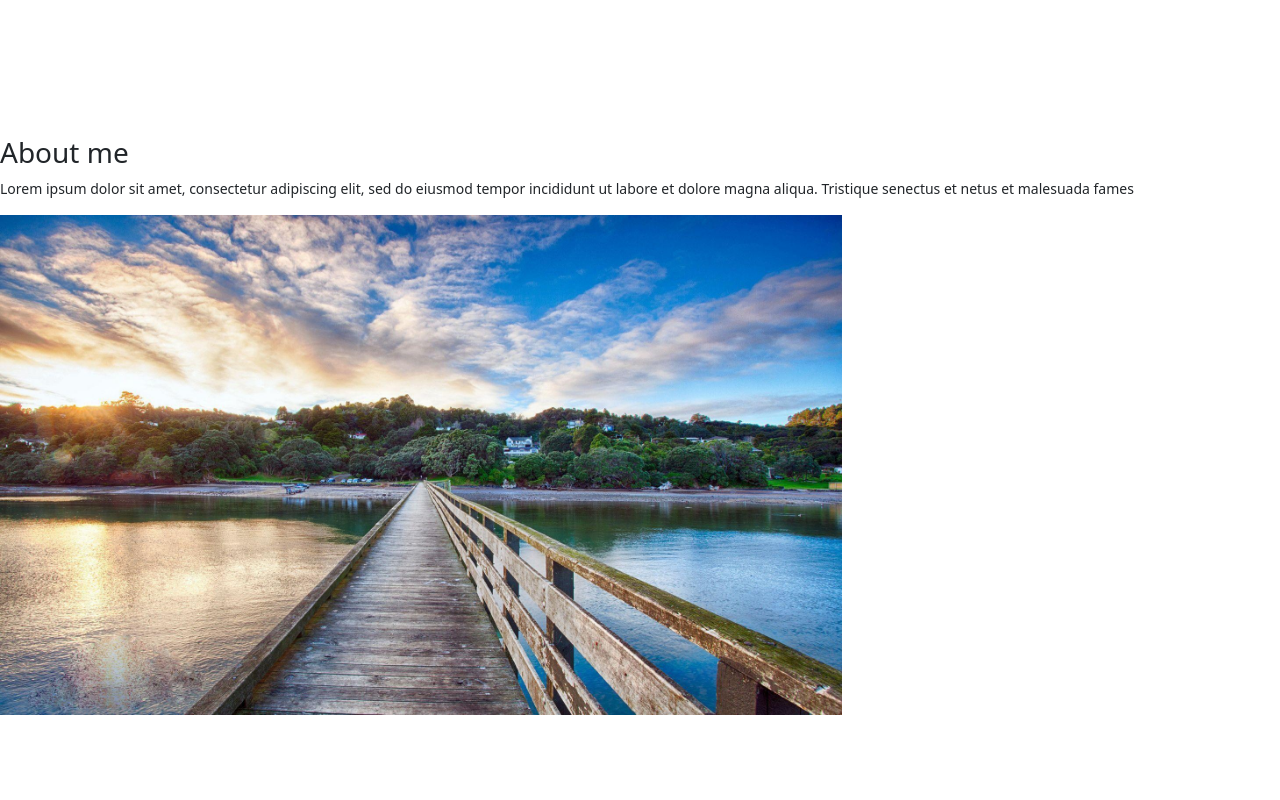
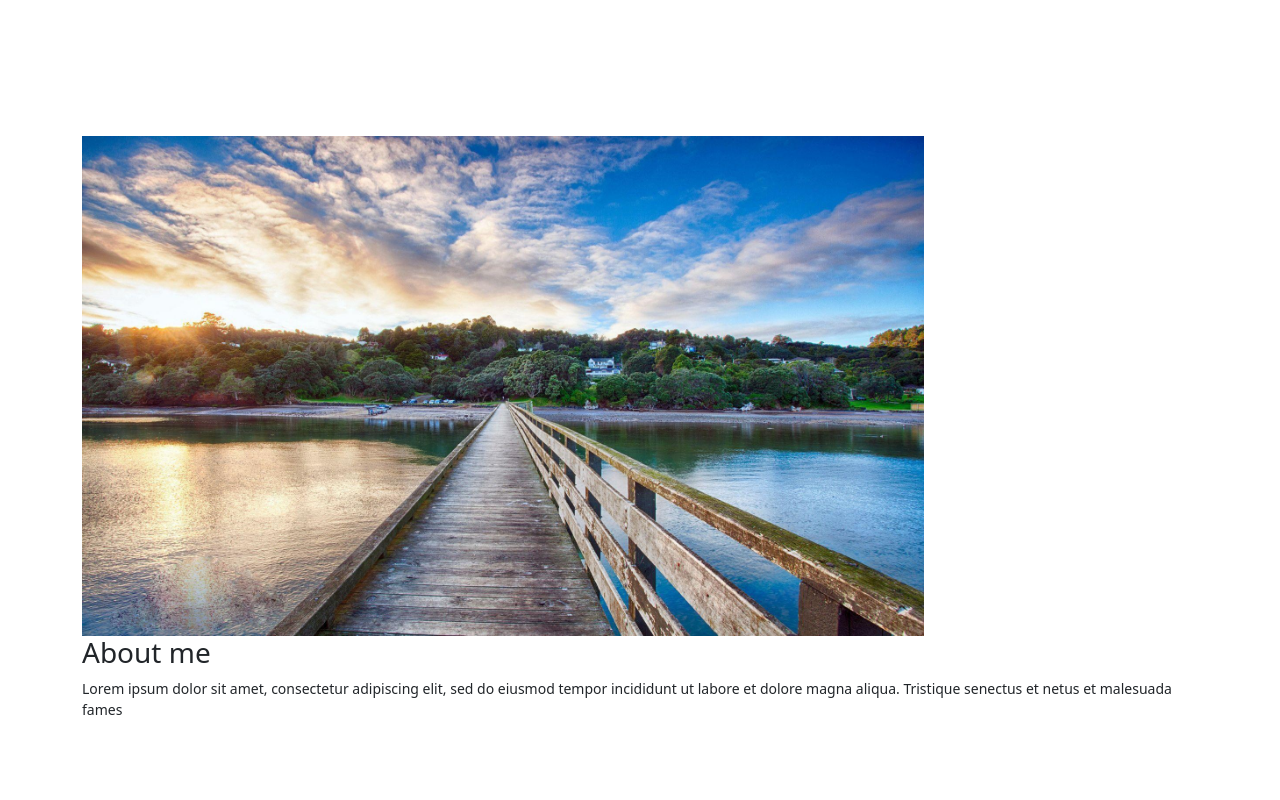
Before and after one commit to JohnEmmanuelBontilao/my-porfolio2, a plain HTML site: page index.html in a window 1280 px wide. Shown: the part 720-1520 px from the top of the page. Drawn offline with nearby package versions, Linux system fonts and the light colour scheme; files whose address does not match are found by name.

Commit message:
Add files via upload

```diff
--- a/index.html
+++ b/index.html
@@ -21,7 +21,7 @@
         <nav class="navbar navbar-expand bavbar-dark bg-success">
             <div class="container-fluids fs-5">
                 <a href="navar-brand" href="#">
-                    <img src="logo.png" alt="logo failed" width="40">
+                    <img src="c:\Users\Quenn\Desktop\John-Portfolio\assets\logo.png" alt="logo failed" width="40">
 
                 </a>
                 <button class="navbar-toggler" type="button"
@@ -42,12 +42,22 @@
 
             </section>
             <section style="height: 90vh" id="aboutme">
+                <div class="container">
+                    <div class="inline1">
+                        <img src="c:\Users\Quenn\Desktop\John-Portfolio\assets\pic.jpeg" alt="sunset"
+                         style="width: auto;height: 500px;">
+
+                    </div>
+
+                         <div class="inline2">
+
                  <h3>About me</h3>
                       <p>Lorem ipsum dolor sit amet, consectetur adipiscing elit, sed do eiusmod
-                tempor incididunt ut labore et dolore magna aliqua.
-                Tristique senectus et netus et malesuada fames</p>
-                <img src="pic.jpeg" alt="sunset"
-                style="width: auto;height: 500px;">
+                     tempor incididunt ut labore et dolore magna aliqua.
+                       Tristique senectus et netus et malesuada fames</p>
+                </div>
+                </div>
+
         </section>
         <section style="height: 90vh" id="contact">
             <h3 style="font-size: 30px;">Contact</h3>
```
